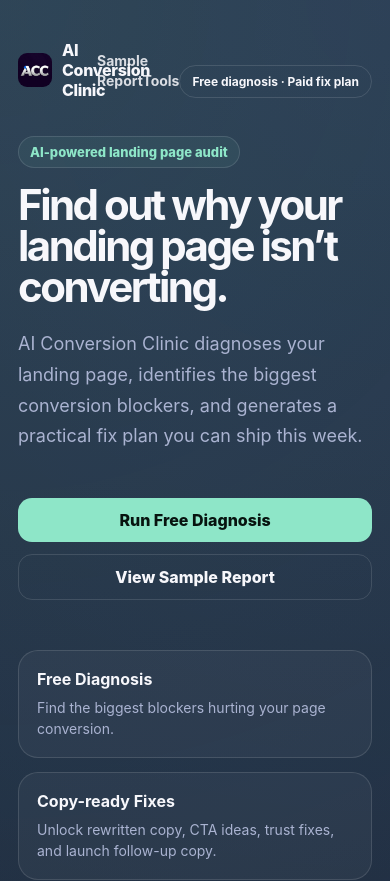
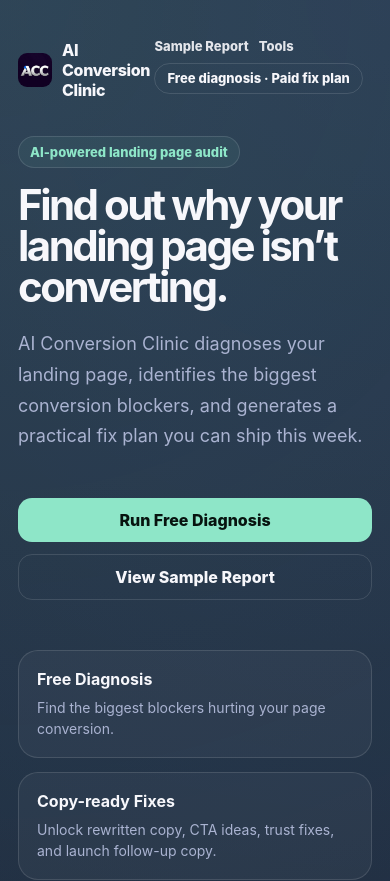
Before and after one commit to haiyangr-cmyk/ai-conversion-clinic, a Next.js app: page / in a window 390 px wide. Shown: the top 881 px of the page. Built offline with nearby package versions, Linux system fonts and the light colour scheme.

Commit message:
Fix homepage navigation spacing

```diff
--- a/app/globals.css
+++ b/app/globals.css
@@ -2132,3 +2132,52 @@ button.copy-export-button {
 .nav-links .badge {
   opacity: 1;
 }
+
+
+/* Homepage navigation links */
+.nav .nav-links {
+  display: flex;
+  align-items: center;
+  justify-content: flex-end;
+  gap: 18px;
+  flex-wrap: wrap;
+}
+
+.nav .nav-links > a {
+  display: inline-flex;
+  align-items: center;
+  justify-content: center;
+  color: inherit;
+  text-decoration: none;
+  font-weight: 800;
+  font-size: 14px;
+  line-height: 1;
+  opacity: 0.9;
+  white-space: nowrap;
+}
+
+.nav .nav-links > a:hover {
+  opacity: 1;
+  text-decoration: underline;
+}
+
+.nav .nav-links > a.badge {
+  opacity: 1;
+  text-decoration: none;
+}
+
+@media (max-width: 720px) {
+  .nav {
+    align-items: flex-start;
+    gap: 16px;
+  }
+
+  .nav .nav-links {
+    justify-content: flex-start;
+    gap: 10px;
+  }
+
+  .nav .nav-links > a {
+    font-size: 13px;
+  }
+}
```
